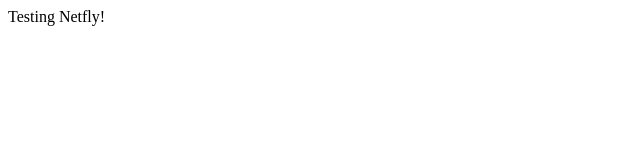
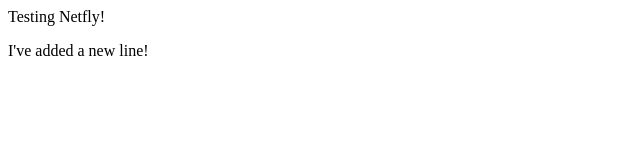
Before and after one commit to mdwiltfong/netfly-site, a plain HTML site: page index.html in a window 1280 px wide. Shown: the whole page, without its empty margins (0-640 px from the left). Drawn offline with Linux system fonts and the light colour scheme.

Commit message:
Update index.html

```diff
--- a/index.html
+++ b/index.html
@@ -1,5 +1,6 @@
 <html>
  <body>
    <p>Testing Netfly!</p>
+  <p> I've added a new line! </p>
   </body>
 </html>
```
